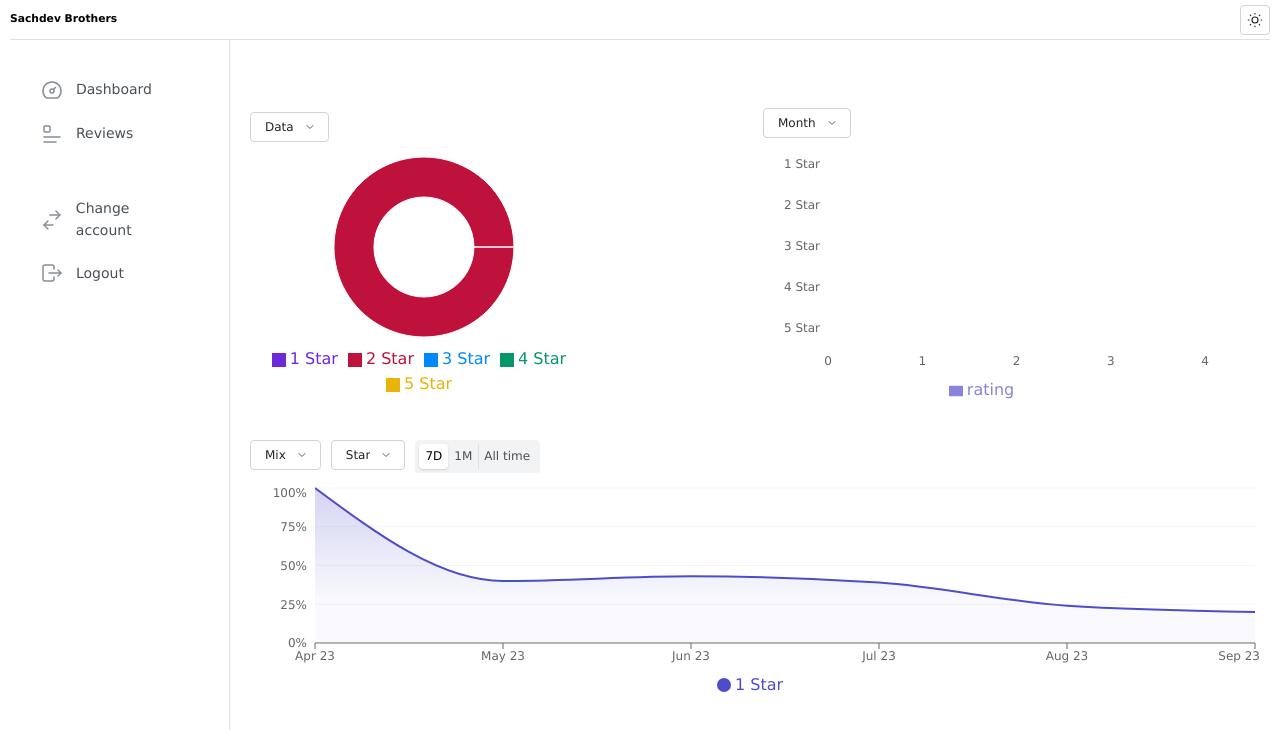
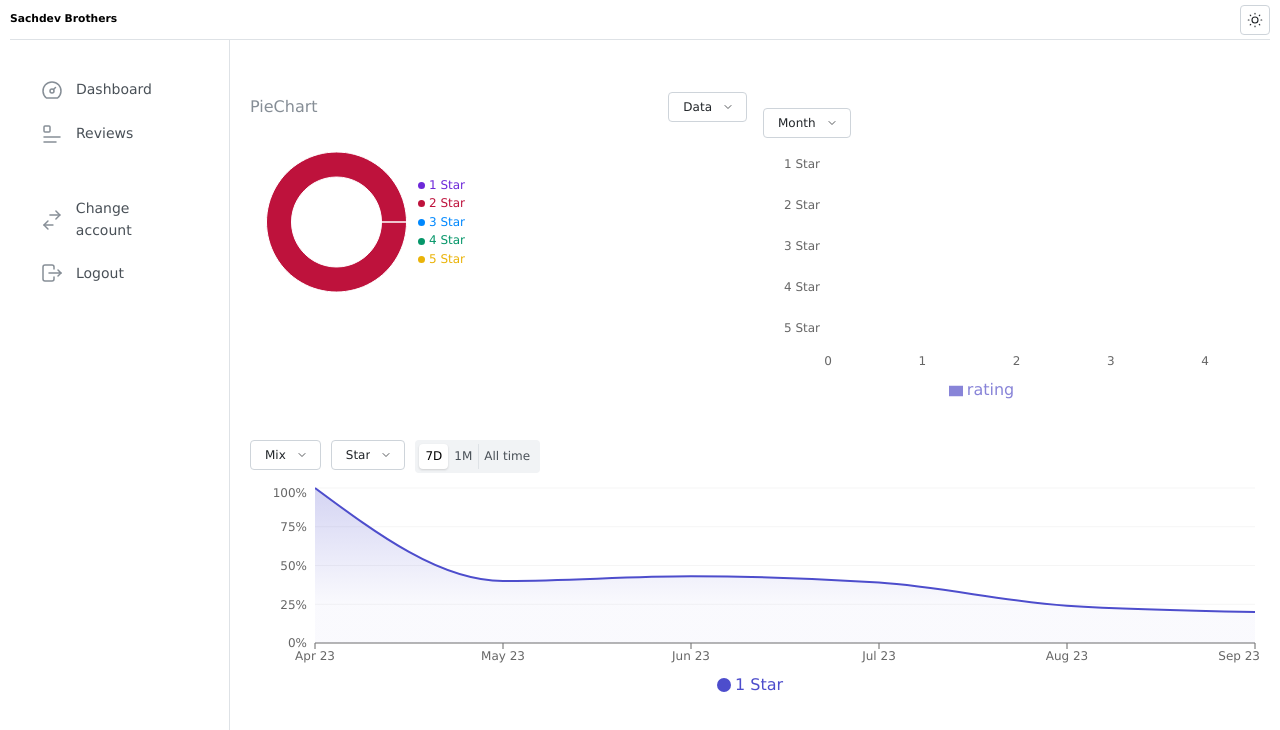
Before and after one commit to hyperingenious/sachdev-analytics, a React (Vite) app: page /dashboard in a window 1280 px wide. Shown: the top 730 px of the page. Built offline with nearby package versions, Linux system fonts and the light colour scheme.

Commit message:
Pie Chart UI modified

```diff
--- a/src/components/dashboard/PieGraph.jsx
+++ b/src/components/dashboard/PieGraph.jsx
@@ -9,28 +9,27 @@ import {
 } from "recharts";
 import { changePieDataAsPerTime } from "../../redux/dashboard/filterPieGraphSlice";
 import { Dropdown } from "../Dropdown";
+import { Group, Text, Title } from "@mantine/core";
 
 function PieGraph() {
-  const { dataAsPerTime, timeFilter } = useSelector(
-    (store) => store.pieGraphFilter
-  );
+  const { dataAsPerTime } = useSelector((store) => store.pieGraphFilter);
   const dispatch = useDispatch();
 
   // Define an array of colors for sections
   const sectionColors = ["#6d28d9", "#be123c", "#0088FE", "#059669", "#eab308"];
 
   return (
-    <div
-      style={{
-        marginTop: "var(--mantine-spacing-lg)",
-      }}
-    >
+    <div>
+      <Group justify="space-between" w={'100%'}>
+        <Text c={"dimmed"}>PieChart</Text>
+
         <Dropdown
           name={"Data"}
           dropdownOptions={["7 Days", "Last Month", "All time"]}
           argOptions={["7-day-time", "30-day-time", "all-time"]}
           onClick={(arg) => dispatch(changePieDataAsPerTime(arg))}
         />
+      </Group>
       {/* <div className="dropdown">
         <button
           onClick={() => setToggle((toggle) => !toggle)}
@@ -59,17 +58,17 @@ function PieGraph() {
           </li>
         </ul>
       </div> */}
-      <ResponsiveContainer minWidth={270} width={"70%"} height={260}>
-        <PieChart width={400} height={210}>
+      <ResponsiveContainer width={230} height={200}>
+        <PieChart>
           {/* First Pie Chart */}
-          <Pie
+          <Pie margin={{ right: 20 }}
             data={dataAsPerTime}
             dataKey="value"
             nameKey="name"
             cx="50%"
             cy="50%"
-            outerRadius={90}
-            innerRadius={50}
+            outerRadius={70}
+            innerRadius={45}
           >
             {dataAsPerTime.map((entry, index) => (
               <Cell
@@ -80,8 +79,12 @@ function PieGraph() {
           </Pie>
           <Tooltip />
           <Legend
-            style={{ marginTop: "var(--mantine-spacing-md)" }}
-            iconType="square"
+            iconType="circle"
+            layout="vertical"
+            align="right"
+            verticalAlign="middle"
+            iconSize={7}
+            wrapperStyle={{ fontSize: "12px" , marginLeft: '1rem'}}
           />
         </PieChart>
       </ResponsiveContainer>
```
Lines whose indentation alone changed are shown as unchanged.
